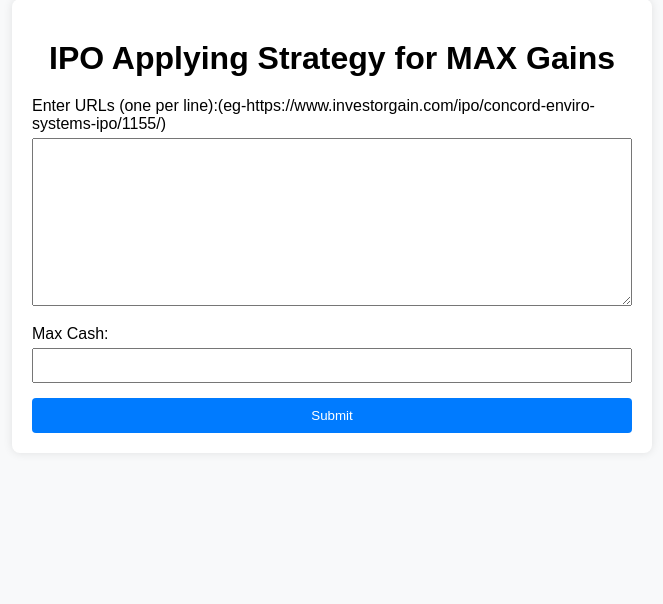
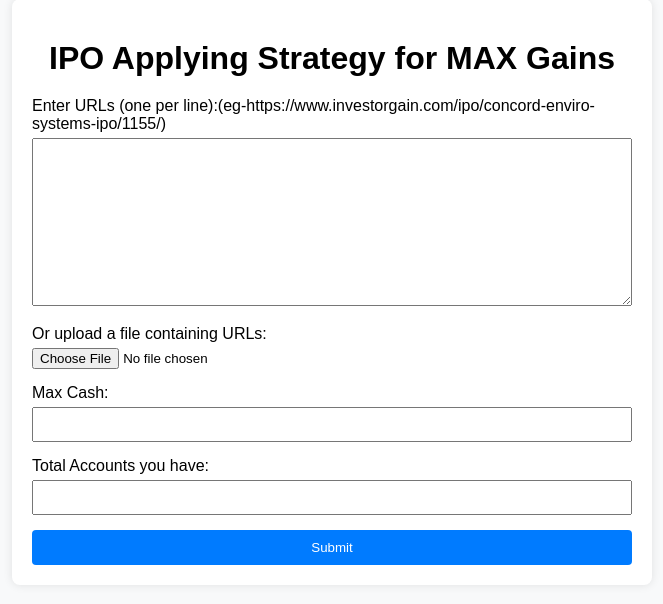
Before and after one commit to sparsh-04/IPO, a Flask app: page / in a window 1280 px wide. Shown: the part 51-655 px from the top of the page, without its empty margins (308-971 px from the left). Run offline with Flask 3, Linux system fonts and the light colour scheme; parts of the project's set-up code (start-up, migrations or seed data) failed here and were passed over.

Commit message:
File Input and number of accounts added

```diff
--- a/app.py
+++ b/app.py
@@ -92,7 +92,7 @@ def read_csv_to_array(csv_file):
             data.append(row)
     return data
 
-def iterative(data, max_cash, output_file):
+def iterative(data, max_cash, output_file, max_account):
     stack = [(1, 0, 0, 0, [])]
     column_names = ['r_lot', 'shni', 'bhni']
     results = []
@@ -101,9 +101,18 @@ def iterative(data, max_cash, output_file):
         if i == len(data):
             results.append((expected_profit, money_used, selected_columns))
         else:
+            # for _ in range(1, max_account+1):
+            # print(max_account)
             if data[i][8]=="False":
-                for j in range(1, 4):
-                    if float(data[i][j + 3]) <= 1:
+                for j in range(0, 4):
+                    if j == 0:
+                        new_expected_profit = expected_profit
+                        new_selected_columns = selected_columns + ['0']
+                        new_money_used = money_used
+                        stack.append((i + 1, j, new_expected_profit, new_money_used, new_selected_columns))
+                        continue
+
+                    elif float(data[i][j + 3]) <= 1:
                         new_expected_profit = expected_profit + float(data[i][j]) * (1 + float(data[i][0]) / 100)
                     else:
                         new_expected_profit = expected_profit + float(data[i][j]) * (1 + float(data[i][0]) / 100) / float(data[i][j + 3]) + float(data[i][j])*(1-1/float(data[i][j + 3]))
@@ -111,14 +120,20 @@ def iterative(data, max_cash, output_file):
                     new_money_used = money_used + float(data[i][j])
                     stack.append((i + 1, j, new_expected_profit, new_money_used, new_selected_columns))
             elif data[i][8]=="True":
-                for j in range(1, 8):
-                    if j==1:
-                        new_expected_profit = expected_profit + float(data[i][1]) * (1 + float(data[i][0]) / 100) / float(data[i][4]) + float(data[i][1])*(1-1/float(data[i][4]))
-                    else:
-                        new_expected_profit = expected_profit + float(data[i][1]) * j * (1 + float(data[i][0]) / 100) / float(data[i][5]) + float(data[i][1])*j*(1-1/float(data[i][5]))
-                    new_selected_columns = selected_columns + [f'{j}x']
-                    new_money_used = money_used + float(data[i][1])*j
-                    stack.append((i + 1, j, new_expected_profit, new_money_used, new_selected_columns))
+                    for j in range(0, 8):
+                        if j == 0:
+                            new_expected_profit = expected_profit
+                            new_selected_columns = selected_columns + ['0']
+                            new_money_used = money_used
+                            stack.append((i + 1, j, new_expected_profit, new_money_used, new_selected_columns))
+                            continue
+                        if j==1:
+                            new_expected_profit = expected_profit + float(data[i][1]) * (1 + float(data[i][0]) / 100) / float(data[i][4]) + float(data[i][1])*(1-1/float(data[i][4]))
+                        else:
+                            new_expected_profit = expected_profit + float(data[i][1]) * j * (1 + float(data[i][0]) / 100) / float(data[i][5]) + float(data[i][1])*j*(1-1/float(data[i][5]))
+                        new_selected_columns = selected_columns + [f'{j}x']
+                        new_money_used = money_used + float(data[i][1])*j
+                        stack.append((i + 1, j, new_expected_profit, new_money_used, new_selected_columns))
     sorted_results = sorted(results, key=lambda x: x[0], reverse=True)
     with open(output_file, mode='w', newline='') as file:
         writer = csv.writer(file)
@@ -138,15 +153,26 @@ def index():
     if request.method == 'POST':
         try:
             urls = request.form['urls'].splitlines()
+            file = request.files.get('file')
+            if file and file.filename != '':
+                file_urls = file.read().decode('utf-8').splitlines()
+                urls.extend(file_urls)
             max_cash = request.form['max_cash']
+            max_account = request.form['max_account']
             output_file = os.path.join(app.config['DATA_FOLDER'], 'a.csv')
             scrapper(urls, output_file)
             with open(output_file, mode='r') as file:
                 contents = file.read()
                 print(contents)
             data = read_csv_to_array(output_file)
+            header = data[0]
+            rows = data[1:]
+            for _ in range(int(max_account)-1):
+                data.extend(rows)
+            print(data)
             temp_output_file = os.path.join(app.config['DATA_FOLDER'], 'temp.csv')
-            iterative(data, float(max_cash), temp_output_file)
+            # for _ in range(0, int(max_account)):
+            iterative(data, float(max_cash), temp_output_file, int(max_account))
             return redirect(url_for('results'))
         except Exception as e:
             logging.error(f"Error processing request: {e}")
--- a/templates/index.html
+++ b/templates/index.html
@@ -3,20 +3,39 @@
 <head>
     <meta charset="UTF-8">
     <meta name="viewport" content="width=device-width, initial-scale=1.0">
-    <title> IPO Applying Strategy</title>
+    <title>IPO Applying Strategy</title>
     <link rel="stylesheet" href="{{ url_for('static', filename='style.css') }}">
+    <script>
+        function validateForm() {
+            var urls = document.getElementById('urls').value.trim();
+            var file = document.getElementById('file').value.trim();
+            if (urls === '' && file === '') {
+                alert('Please enter URLs or upload a file containing URLs.');
+                return false;
+            }
+            return true;
+        }
+    </script>
 </head>
 <body>
     <div class="container">
         <h1>IPO Applying Strategy for MAX Gains</h1>
-        <form action="/" method="post">
+        <form action="/" method="post" enctype="multipart/form-data" onsubmit="return validateForm()">
             <div class="form-group">
                 <label for="urls">Enter URLs (one per line):(eg-https://www.investorgain.com/ipo/concord-enviro-systems-ipo/1155/)</label>
-                <textarea name="urls" id="urls" rows="10" required></textarea>
+                <textarea name="urls" id="urls" rows="10"></textarea>
+            </div>
+            <div class="form-group">
+                <label for="file">Or upload a file containing URLs:</label>
+                <input type="file" name="file" id="file" accept=".txt">
             </div>
             <div class="form-group">
                 <label for="max_cash">Max Cash:</label>
                 <input type="number" name="max_cash" id="max_cash" required>
+            </div>
+            <div class="form-group">
+                <label for="max_account">Total Accounts you have:</label>
+                <input type="number" name="max_account" id="max_account" required>
             </div>
             <button type="submit">Submit</button>
         </form>
```
